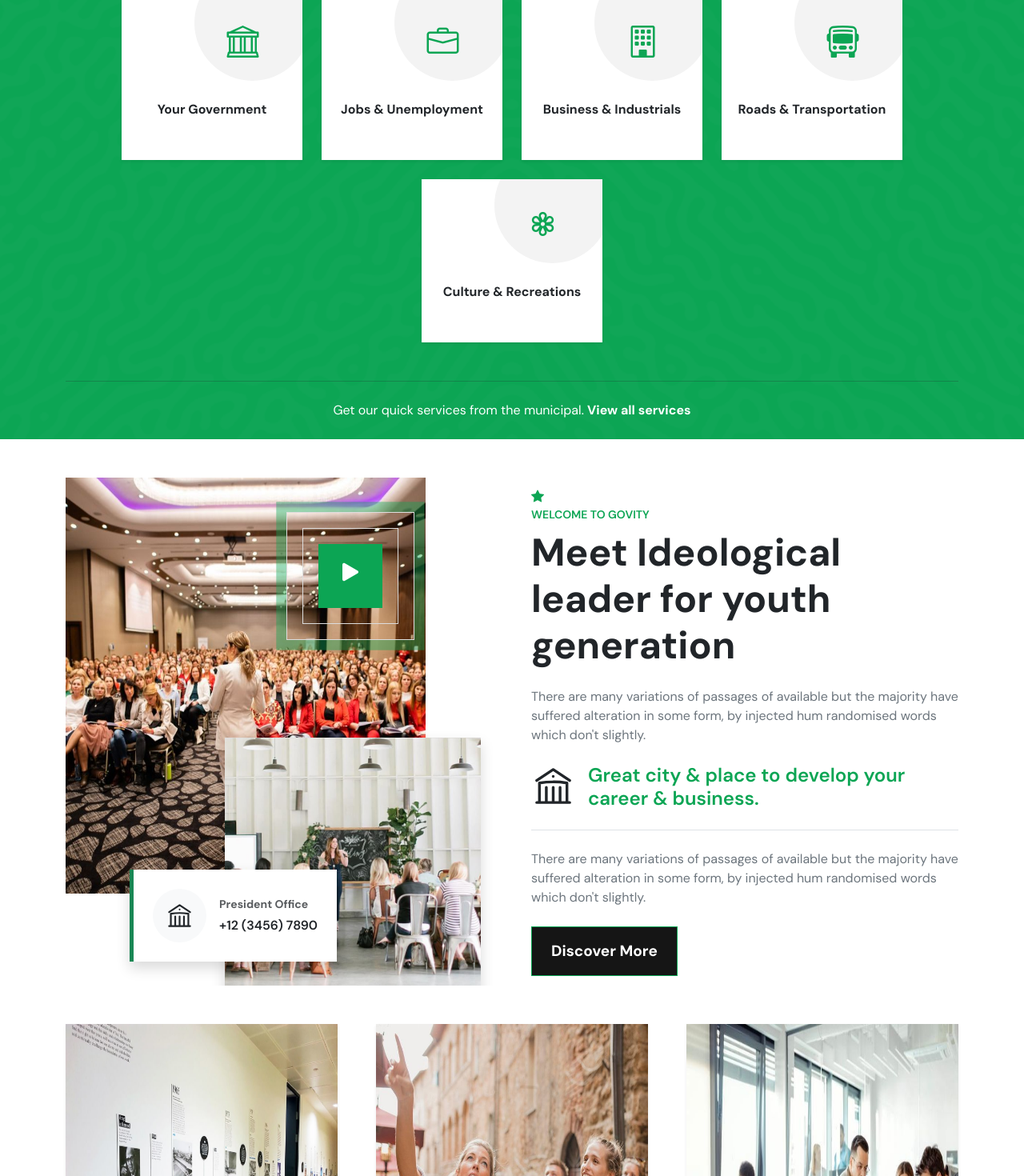
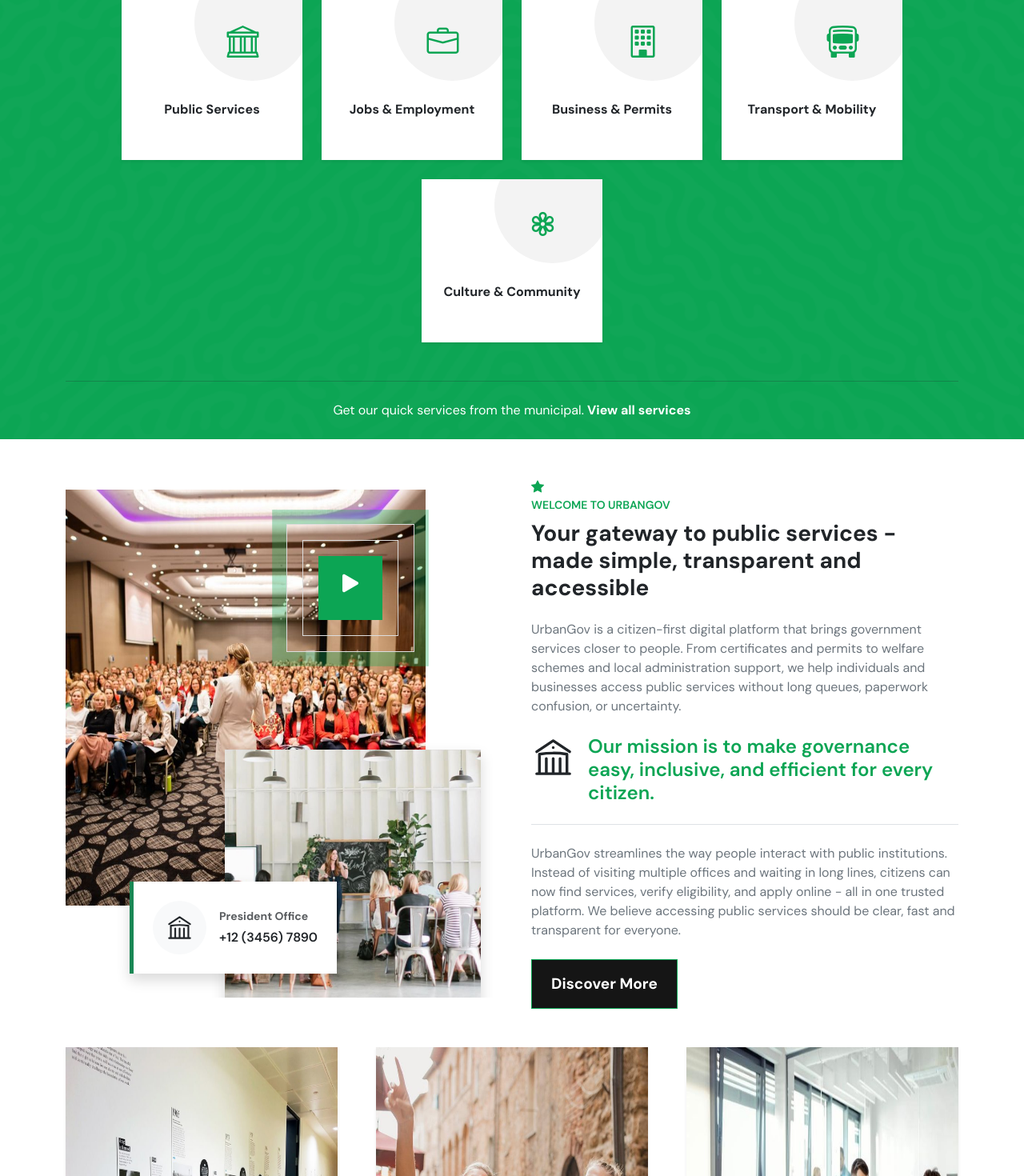
Before and after one commit to Deniya-Edwinraj/UrbanGov, a React (Vite) app: page / in a window 1280 px wide. Shown: the part 1060-2530 px from the top of the page at 80% size. Built offline with nearby package versions, Linux system fonts and the light colour scheme.

Commit message:
video section

```diff
--- a/src/App.css
+++ b/src/App.css
@@ -509,3 +509,67 @@
     transform: translateX(-50%);
   }
 }
+
+/* Video Section */
+.parallax-hero {
+  height: 50vh;
+  background-image: url('./assets/hero3.jpg');
+  background-size: cover;
+  background-position: center;
+  background-attachment: fixed;
+  background-repeat: no-repeat;
+}
+
+.video-overlay {
+  inset: 0;
+  background: rgba(0,0,0,0.5);
+}
+
+.parallex-video-icon {
+  width: 60px;
+  height: 60px;
+  background-color: var(--primary-color);
+  transition: all 0.5s ease;
+}
+
+.parallex-video-icon::before {
+  content: "";
+  position: absolute;
+  top: -9px;
+  left: -9px;
+  right: -9px;
+  bottom: -9px;
+  border: 1px solid rgba(255,255,255, .2);
+  border-radius: 50%;
+}
+
+.parallex-video-icon:hover {
+  background-color: var(--secondary-color);
+}
+
+.parallex-video-icon .ripple:before,
+.parallex-video-icon .ripple:after {
+  position: absolute;
+  top: 50%;
+  left: 50%;
+  width: 81px;
+  height: 81px;
+  transform: translate(-50%, -50%);
+  box-shadow: 0 0 0 0 rgba( 243, 243, 243, 0.6);
+  animation: ripple 3s infinite;
+  border-radius: 50%;
+}
+
+.parallex-video-icon .ripple:before {
+  -webkit-animation-delay: 0.9s;
+  animation-delay: 0.9s;
+  content: "";
+  position: absolute;
+}
+
+.parallex-video-icon .ripple:after {
+  -webkit-animation-delay: 0.6s;
+  animation-delay: 0.6s;
+  content: "";
+  position: absolute;
+}
--- a/src/Constant/Data.jsx
+++ b/src/Constant/Data.jsx
@@ -48,23 +48,23 @@
 export const services = [
   {
     icon: "bi-bank",
-    title: "Your Government",
+    title: "Public Services",
   },
   {
     icon: "bi-briefcase",
-    title: "Jobs & Unemployment",
+    title: "Jobs & Employment",
   },
   {
     icon: "bi-building",
-    title: "Business & Industrials",
+    title: "Business & Permits",
   },
   {
     icon: "bi-bus-front",
-    title: "Roads & Transportation",
+    title: "Transport & Mobility",
   },
   {
     icon: "bi-flower3",
-    title: "Culture & Recreations",
+    title: "Culture & Community",
   },
 ];
 
@@ -74,18 +74,24 @@
     icon: "bi-journal-richtext",
     title: "History &",
     subtitle: "establishment",
+    description:
+      "Learn about the city's origins, growth, and the institutions built to serve citizens.",
   },
   {
     img: tourismImg,
     icon: "bi-map",
     title: "Tourism &",
     subtitle: "visitor guides",
+    description:
+      "Discover attractions, heritage sites, and helpful guides for visitors and locals.",
   },
   {
     img: servicesImg,
     icon: "bi-bank",
     title: "Service &",
     subtitle: "departments",
+    description:
+      "Find government departments and services with step-by-step assistance.",
   },
 ];
 
@@ -94,25 +100,25 @@
     img: Blog1,
     date: "30",
     month: "JAN",
-    title: "Supporting local business to bounce back",
+    title: "Small business relief & recovery programs launched",
     comments: 2,
-    author: "Admin",
+    author: "UrbanGov Admin",
   },
   {
     img: Blog2,
     date: "30",
     month: "JAN",
-    title: "The city photography new contest",
+    title: "City announces new public photography & tourism initiative",
     comments: 2,
-    author: "Admin",
+    author: "UrbanGov Admin",
   },
   {
     img: Blog3,
     date: "30",
     month: "JAN",
-    title: "Leverage agile frameworks to provide",
+    title: "New citizen services dashboard rolled out for transparency",
     comments: 2,
-    author: "Admin",
+    author: "UrbanGov Admin",
   },
 ];
 
--- a/src/Pages/Home.jsx
+++ b/src/Pages/Home.jsx
@@ -326,7 +326,7 @@
       </section>
 
       {/* About section */}
-      <section className="py-5 govity-hero bg-white">
+      <section className="py-5 bg-white">
         <div className="container">
           <div className="row align-items-center g-5">
             {/* LEFT COLUMN */}
@@ -406,17 +406,20 @@
               </span>
 
               <small className="mb-2 highlight fw-semibold">
-                WELCOME TO GOVITY
+                WELCOME TO URBANGOV
               </small>
 
-              <h1 className="display-5 fw-bold mb-4">
-                Meet Ideological leader for youth generation
-              </h1>
+              <h3 className="fw-bold mb-4">
+                Your gateway to public services - made simple, transparent and
+                accessible
+              </h3>
 
               <p className="text-secondary mb-4">
-                There are many variations of passages of available but the
-                majority have suffered alteration in some form, by injected hum
-                randomised words which don't slightly.
+                UrbanGov is a citizen-first digital platform that brings
+                government services closer to people. From certificates and
+                permits to welfare schemes and local administration support, we
+                help individuals and businesses access public services without
+                long queues, paperwork confusion, or uncertainty.
               </p>
 
               <div className="d-flex align-items-md-start align-items-center  gap-3 border-bottom pb-4 mb-4">
@@ -439,13 +442,17 @@
                   </svg>
                 </div>
                 <h4 className="highlight text-start fw-semibold mb-0">
-                  Great city & place to develop your career & business.
+                  Our mission is to make governance easy, inclusive, and
+                  efficient for every citizen.{" "}
                 </h4>
               </div>
               <p className="text-secondary mb-4">
-                There are many variations of passages of available but the
-                majority have suffered alteration in some form, by injected hum
-                randomised words which don't slightly.
+                UrbanGov streamlines the way people interact with public
+                institutions. Instead of visiting multiple offices and waiting
+                in long lines, citizens can now find services, verify
+                eligibility, and apply online - all in one trusted platform. We
+                believe accessing public services should be clear, fast and
+                transparent for everyone.
               </p>
               <div className="d-flex align-items-center justify-content-center justify-content-md-start gap-4 flex-wrap">
                 <button className="btn btn-lg button fw-bold rounded-0 px-4 py-3 text-white position-relative overflow-hidden">
@@ -493,10 +500,7 @@
                       class="p-4 bg-white position-relative d-block"
                       bis_skin_checked="1"
                     >
-                      <p class="">
-                        Aliquam viverra arcu. Donec aliquet blandit enim.
-                        Suspendisse id quam <br /> sed eros luctus sit ame.
-                      </p>
+                      <p class="">{c.description}</p>
                       <button className="btn btn-lg button fw-bold rounded-0 px-4 py-3 text-white position-relative overflow-hidden mb-2 mb-md-0">
                         Discover More
                       </button>
@@ -506,6 +510,34 @@
               </div>
             ))}
           </div>
+        </div>
+      </section>
+
+      {/* Video Section */}
+      <section className="parallax-hero d-flex align-items-center justify-content-center text-center position-relative py-5">
+        <div className="video-overlay position-absolute"></div>
+
+        <div className="container content text-white position-relative z-2">
+          <div class="d-flex justify-content-center" bis_skin_checked="1">
+            <a
+              href="https://www.youtube.com/watch?v=Get7rqXYrbQ"
+              class="video-popup"
+              bis_skin_checked="1"
+            >
+              <div
+                class="parallex-video-icon position-relative d-flex align-items-center justify-content-center text-center z-1 rounded-circle"
+                bis_skin_checked="1"
+              >
+                <span>
+                  <i className="bi bi-play-fill text-white fs-3"></i>
+                </span>
+                <i class="ripple"></i>
+              </div>
+            </a>
+          </div>
+          <h1 className="mt-4 display-4 fw-bold">
+            Quick access to essential public <br /> services all in one place.
+          </h1>
         </div>
       </section>
 
@@ -557,7 +589,7 @@
           <div className="row g-4">
             {posts.map((p, i) => (
               <div className="col-12 col-md-6 col-lg-4" key={i}>
-                <article className="position-relative bg-white shadow-sm overflow-hidden">
+                <article className="card rounded-0 border-0 position-relative bg-white shadow-sm overflow-hidden d-flex flex-column h-100">
                   {/* IMAGE */}
                   <div style={{ height: "260px", overflow: "hidden" }}>
                     <img
@@ -578,7 +610,7 @@
                   </div>
 
                   {/* CONTENT */}
-                  <div className="p-4 text-start">
+                  <div className="p-4 text-start flex-grow-1 d-flex flex-column">
                     <div className="d-flex align-items-center mb-2 small text-muted">
                       <span className="me-3">
                         {" "}
@@ -591,10 +623,9 @@
                       </span>
                     </div>
                     <h4 className="fw-bold my-3 text-start">{p.title}</h4>
-                    <hr />
                     <a
                       href="#"
-                      className="w-100 text-decoration-none text-start text-muted"
+                      className="w-100 border-top pt-3 text-decoration-none text-start text-muted mt-auto"
                     >
                       Read More →
                     </a>
```
